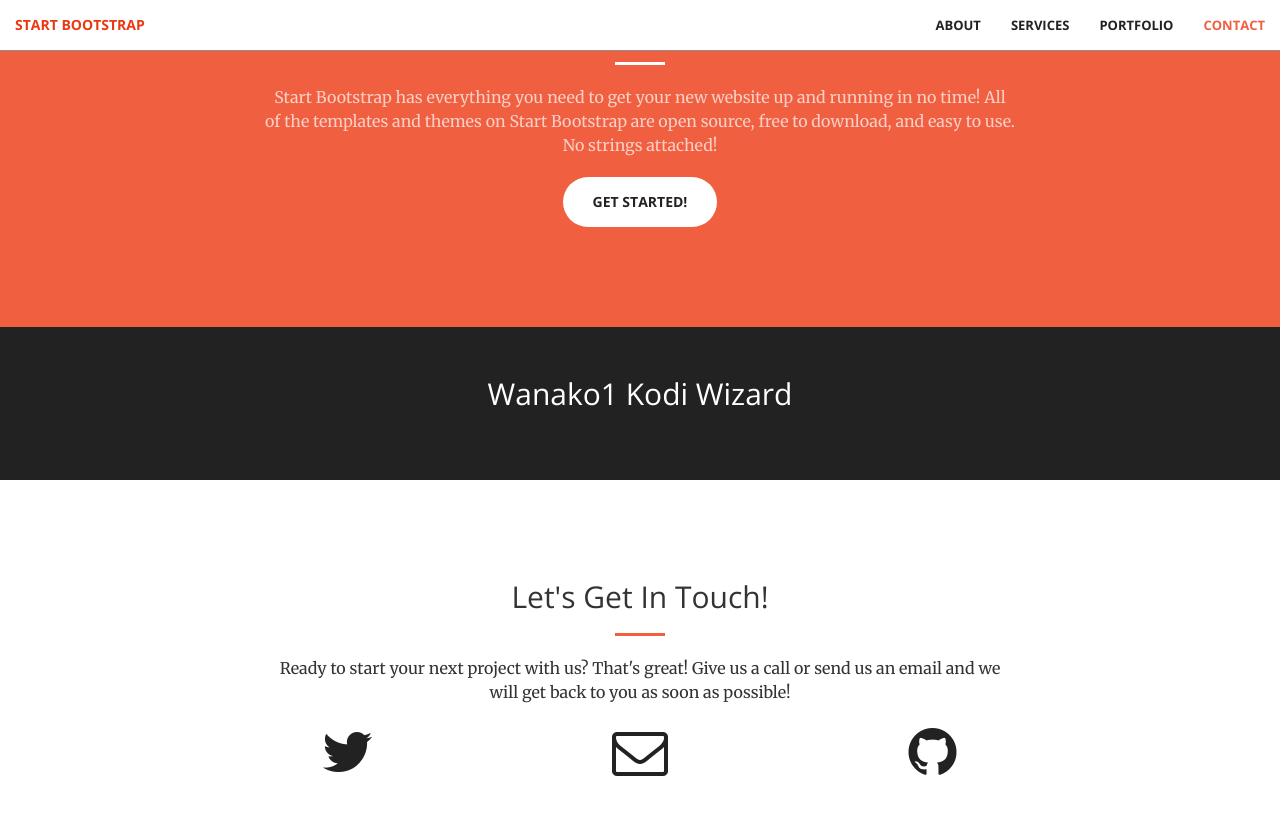
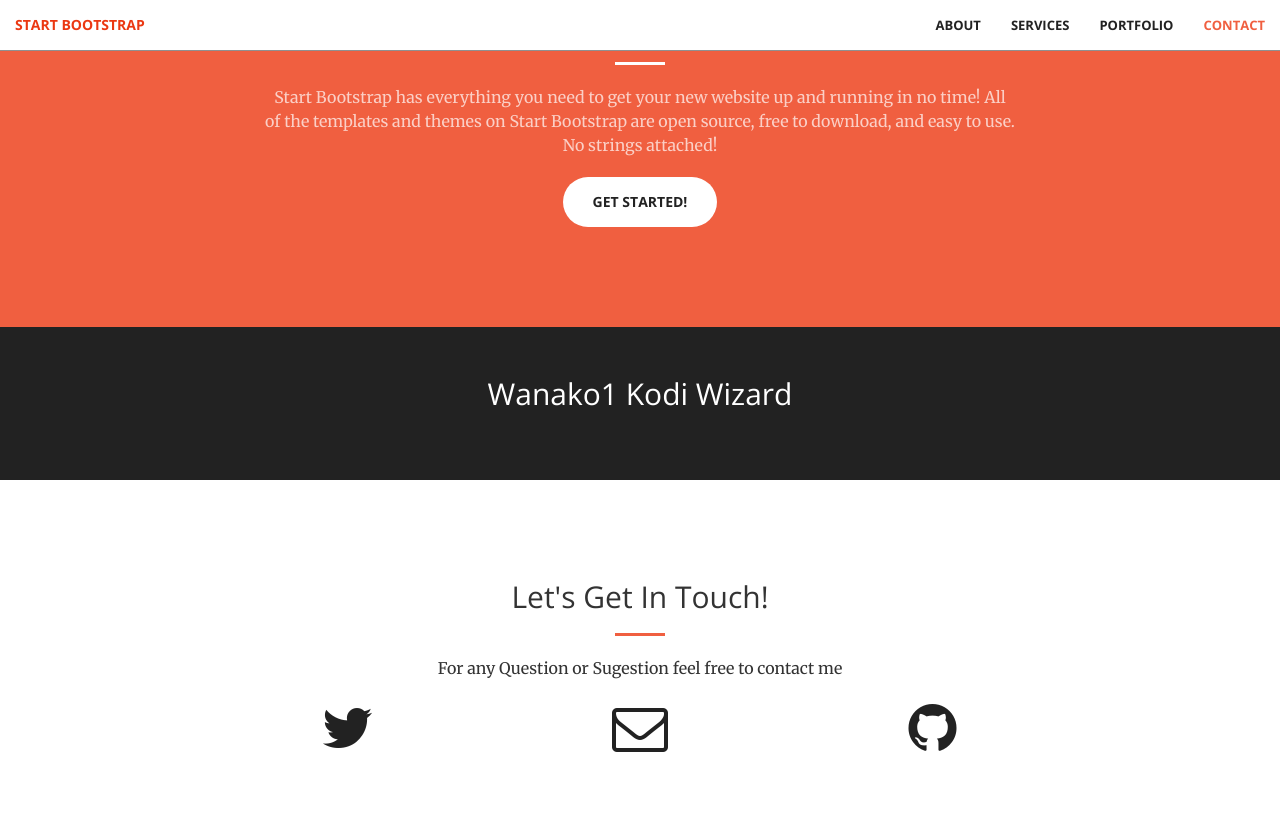
Before and after one commit to Wanako1/wizard, a Jekyll site: the page built from index.html, in a window 1280 px wide and 900 px high, scrolled down 991 px. Shown: the top 815 px of the window. Built offline with Jekyll 4.4.1, drawn with Linux system fonts in a browser that asks for light colours.

Commit message:
Update contact.html

```diff
--- a/_includes/contact.html
+++ b/_includes/contact.html
@@ -4,7 +4,7 @@
             <div class="col-lg-8 col-lg-offset-2 text-center">
                 <h2 class="section-heading">Let's Get In Touch!</h2>
                 <hr class="primary">
-                <p>Ready to start your next project with us? That's great! Give us a call or send us an email and we will get back to you as soon as possible!</p>
+                <p>For any Question or Sugestion feel free to contact me</p>
             </div>
         <div class="col-lg-2 col-lg-offset-2 text-center">
             <a href="https://twitter.com/{{ site.twitter_username }}">
```
